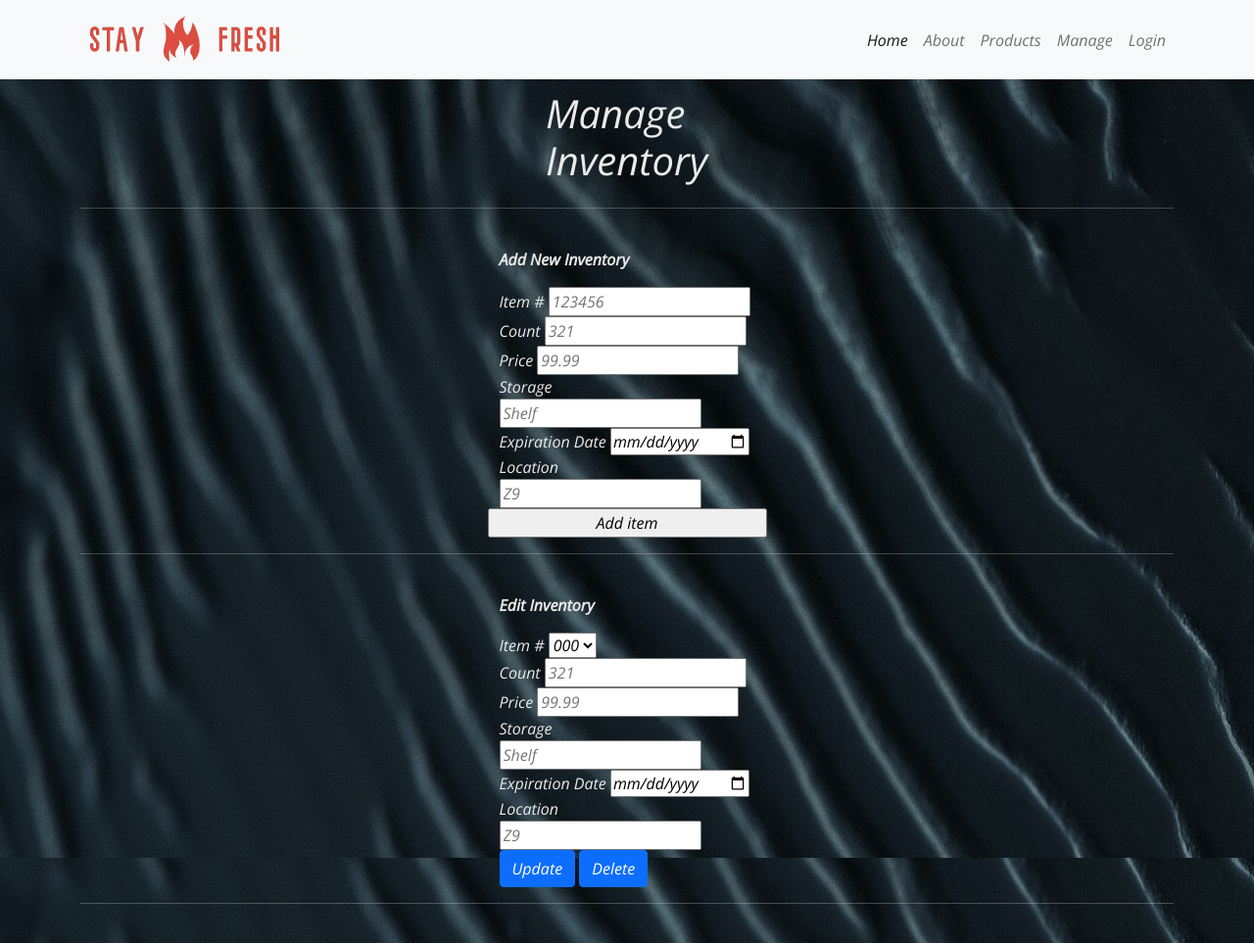
After one commit to enriqc3/stayFresh, a PHP site: page /inventory.php in a window 1280 px wide. The commit adds this page. Shown: the whole page at 98% size. Run offline with PHP 8.4, Linux system fonts and the light colour scheme; tables that the repository leaves empty or names only in its code hold one stand-in row (values such as "Sample post").

Commit message:
Add files via upload

```diff
--- /dev/null
+++ b/public_html/stayFresh/inventory.php
@@ -0,0 +1,84 @@
+<!DOCTYPE html>
+<html lang="en">
+<head>
+	<meta charset="utf-8">
+	<meta name="viewport" content="width=device-width, initial-scale=1">
+	<title>Products</title>
+	<link rel="stylesheet" href="css/bootstrap.min.css" />
+	<link rel="stylesheet" href="css/prodcutStyles.css" />
+	<!--<link rel="stylesheet" href="css/loginStyles.css" /> -->
+	<link rel="preconnect" href="https://fonts.googleapis.com">
+	<link rel="preconnect" href="https://fonts.gstatic.com" crossorigin>
+	<link href="https://fonts.googleapis.com/css2?family=Open+Sans:ital,wght@1,300&display=swap" rel="stylesheet">
+</head>
+<body>
+	<?php require ('navbar.inc.php'); ?>
+	<?php require_once 'dbconfig.php'; ?>
+
+	<?php
+		$db = get_connection();
+		$allItems = $db->query("select itemNumber from Item");
+	?>
+
+	<header class= "about-header">
+	<div class="container pt-3">
+		<div class="row align-items-center justify-content-center">
+		<div class="col-md-2">
+		<h1>Manage Inventory</h1>
+		</div>
+		</div>
+		<div class="row align-items-center justify-content-center">
+		<div class="col-md-3">
+		</div>
+		</div>
+
+		<hr/><br>
+		<div class="row align-items-start justify-content-center">
+		<div class="col-md-3">
+		<p><b> Add New Inventory</b> </p>
+		<form action="inventory.php" method="POST">
+			<label>Item #   <input type="text" name="itemnumber" placeholder="123456" maxlength=9 required/>
+			<label>Count    <input type="text" name="itemcount"  placeholder="321" required/>
+			<label>Price    <input type="text" name="price" placeholder="99.99" required/>
+			<label>Storage  <input type="text" name="storage" placeholder="Shelf" required/>
+			<label>Expiration Date <input type="date" name="expdate" required/>
+			<label>Location <input type="text" name="itemloc" placeholder="Z9" required/>
+			<div class="row align-items-start justify-content-right">
+			<input type="submit" name="additem" value="Add item" >
+			</div>
+		</form>
+		</div>
+		</div>
+
+		<hr/><br>
+		<div class="row align-items-center justify-content-center">
+		<div class="col-md-3">
+		<p><b> Edit Inventory </b></p>
+		<form action="inventory.php" method="POST">
+			<label>Item #
+				<select name="itemNumbers">
+				<?php
+					while($rows = $allItems->fetch_assoc()) {
+						$item_numbers = $rows['itemNumber'];
+						echo "<option value='$item_numbers'>$item_numbers</option>";
+					}
+				?>
+				</select>
+			<label>Count    <input type="text" name="editemcount"  placeholder="321" />
+			<label>Price    <input type="text" name="edprice" placeholder="99.99" />
+			<label>Storage  <input type="text" name="edstorage" placeholder="Shelf" />
+			<label>Expiration Date <input type="date" name="edexpdate" />
+			<label>Location <input type="text" name="editemloc" placeholder="Z9" />
+			<button type="submit" class="btn btn-primary">Update</button>
+			<button type="submit" class="btn btn-primary">Delete</button>
+		</form>
+		</div>
+		</div>
+
+		<hr/><br>
+		</div>
+	</header>
+
+
+</body>
+</html>
--- a/public_html/stayFresh/navbar.inc.php
+++ b/public_html/stayFresh/navbar.inc.php
@@ -23,6 +23,9 @@
 				<li class="nav-item">
 					<a class="nav-link" href="products.php">Products</a>
 				</li>
+				<li class="nav-item">
+					<a class="nav-link" href="inventory.php">Manage</a>
+				</li>
 				<!-- add login button if not logged in -->
 				<?php if(!isset($_SESSION['loggedin'])){ ?>
 					<li class="nav-item">
```
Also changed, not shown: public_html/stayFresh/inventoryupdate.php (added, +24 -0 lines).
